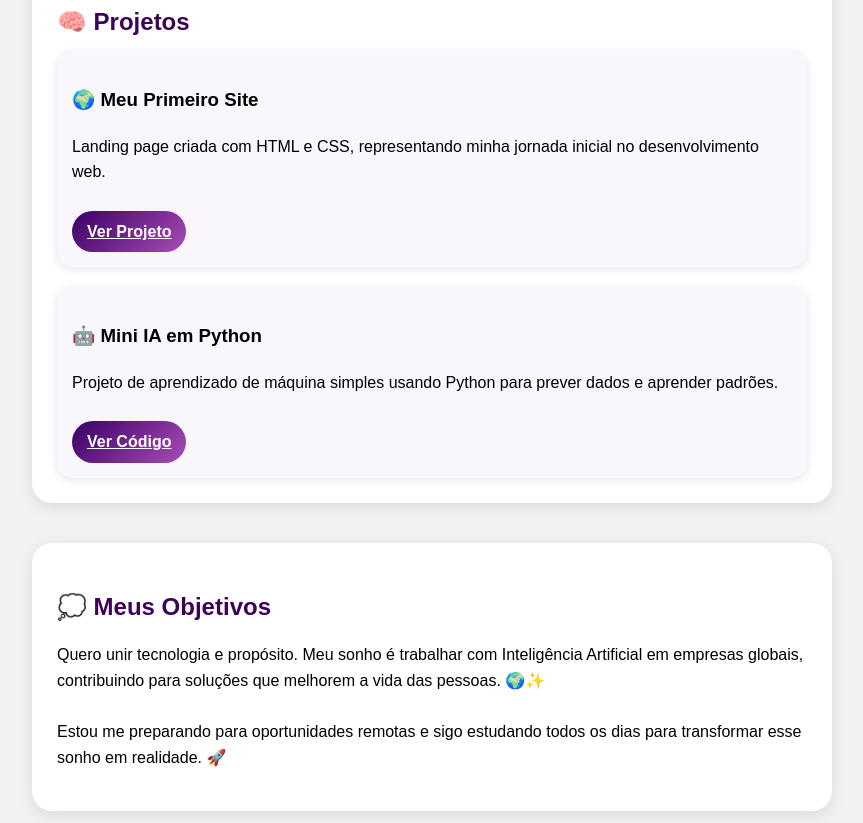
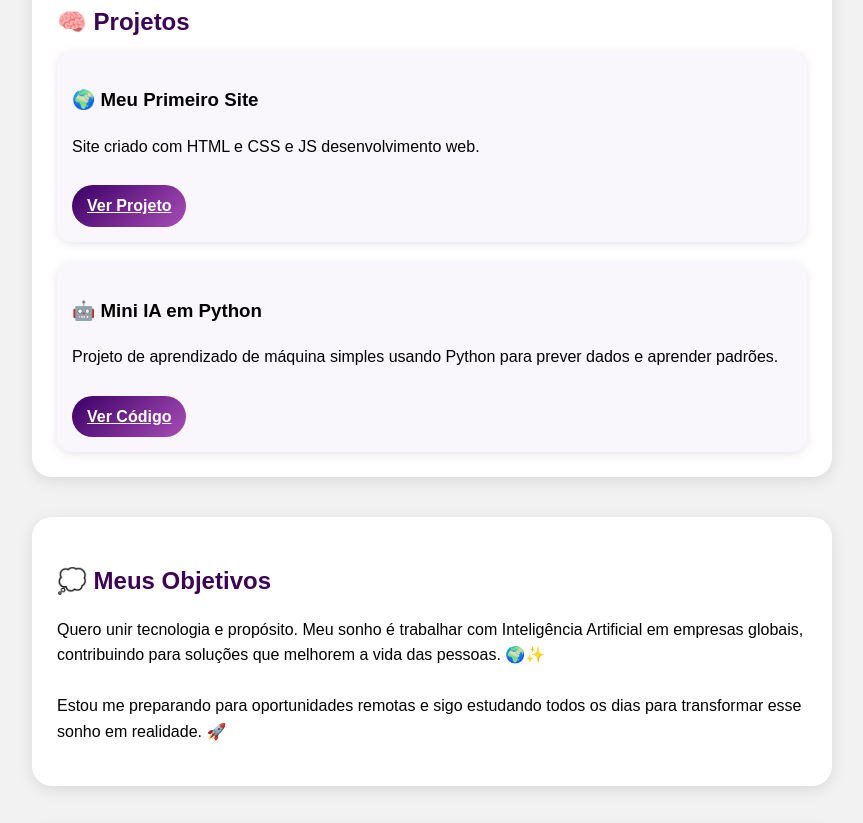
Before and after one commit to wadssa-arch/Landing-Page, a plain HTML site: page index.html in a window 1280 px wide. Shown: the part 1329-2152 px from the top of the page, without its empty margins (208-1071 px from the left). Drawn offline with Linux system fonts and the light colour scheme.

Commit message:
Update index.html

```diff
--- a/index.html
+++ b/index.html
@@ -57,7 +57,7 @@
             <div class="projetos-container">
                 <div class="projeto">
                     <h3>🌍 Meu Primeiro Site</h3>
-                    <p>Landing page criada com HTML e CSS, representando minha jornada inicial no desenvolvimento web.</p>
+                    <p>Site criado com HTML e CSS e JS desenvolvimento web.</p>
                     <a href="https://familiasolidaria.netlify.app/doe/" target="_blank">Ver Projeto</a>
                 </div>
                 <div class="projeto">
```
